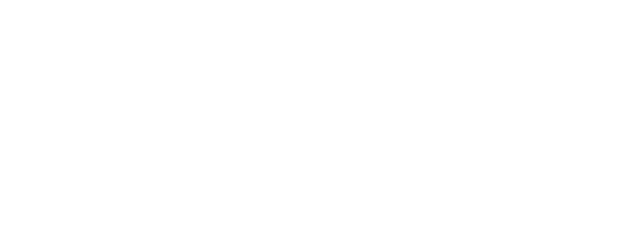
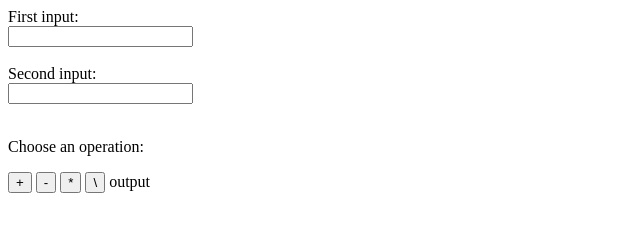
Before and after one commit to kgbrown5/CSSG-calculator, a plain HTML site: page index.html in a window 1280 px wide. Shown: the whole page, without its empty margins (0-640 px from the left). Drawn offline with Linux system fonts and the light colour scheme.

Commit message:
First push

```diff
--- a/index.html
+++ b/index.html
@@ -7,6 +7,23 @@
 
 <body>
 
+
+
+    <label for="firstInput">First input:</label><br>
+    <input type="text" id="firstInput" ><br><br>
+    <label for ="secondInput">Second input:</label><br>
+    <input type="text" id="secondInput"><br><br>
+    <p>Choose an operation:</p>
+
+    <button id="plus">+</button>
+    <button id="minus">-</button>
+    <button id="times">*</button>
+    <button id="divide">\</button>
+
+    <label for="output">output</label>
+
+
+
 </body>
 
 <script src="script.js"></script>
```
